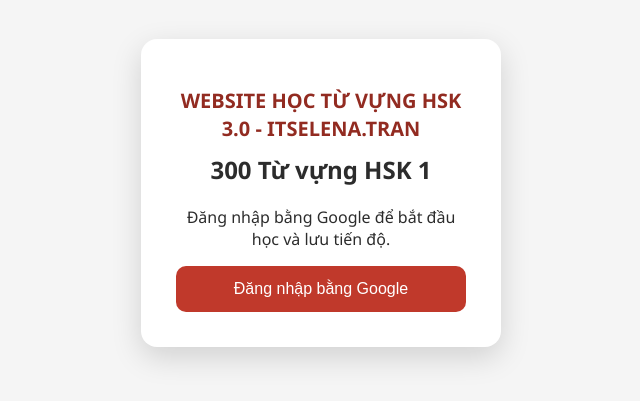
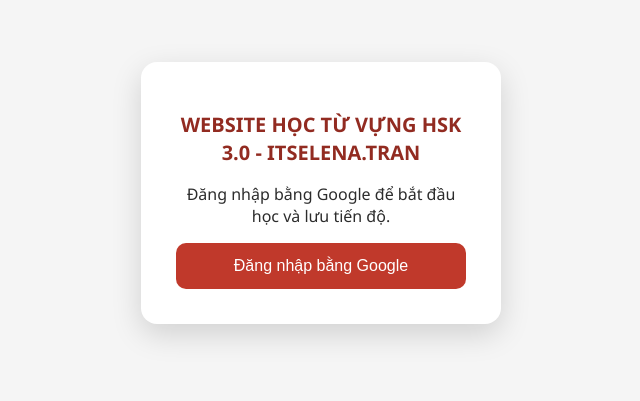
Before and after one commit to itselena-tran/elena-hsk-platform, a plain HTML site: page index.html in a window 1280 px wide. Shown: the part 207-608 px from the top of the page, without its empty margins (319-959 px from the left). Drawn offline with Linux system fonts and the light colour scheme.

Commit message:
Update index.html

```diff
--- a/index.html
+++ b/index.html
@@ -1290,7 +1290,7 @@
 <div id="login-section">
   <div class="login-box">
     <h1 style="font-size: 20px; line-height: 1.4; color: #922b21; margin-bottom: 10px;">WEBSITE HỌC TỪ VỰNG HSK 3.0 - ITSELENA.TRAN</h1>
-    <h2>300 Từ vựng HSK 1</h2>
+
     <p>Đăng nhập bằng Google để bắt đầu học và lưu tiến độ.</p>
     <button id="login-btn">
       Đăng nhập bằng Google
```
